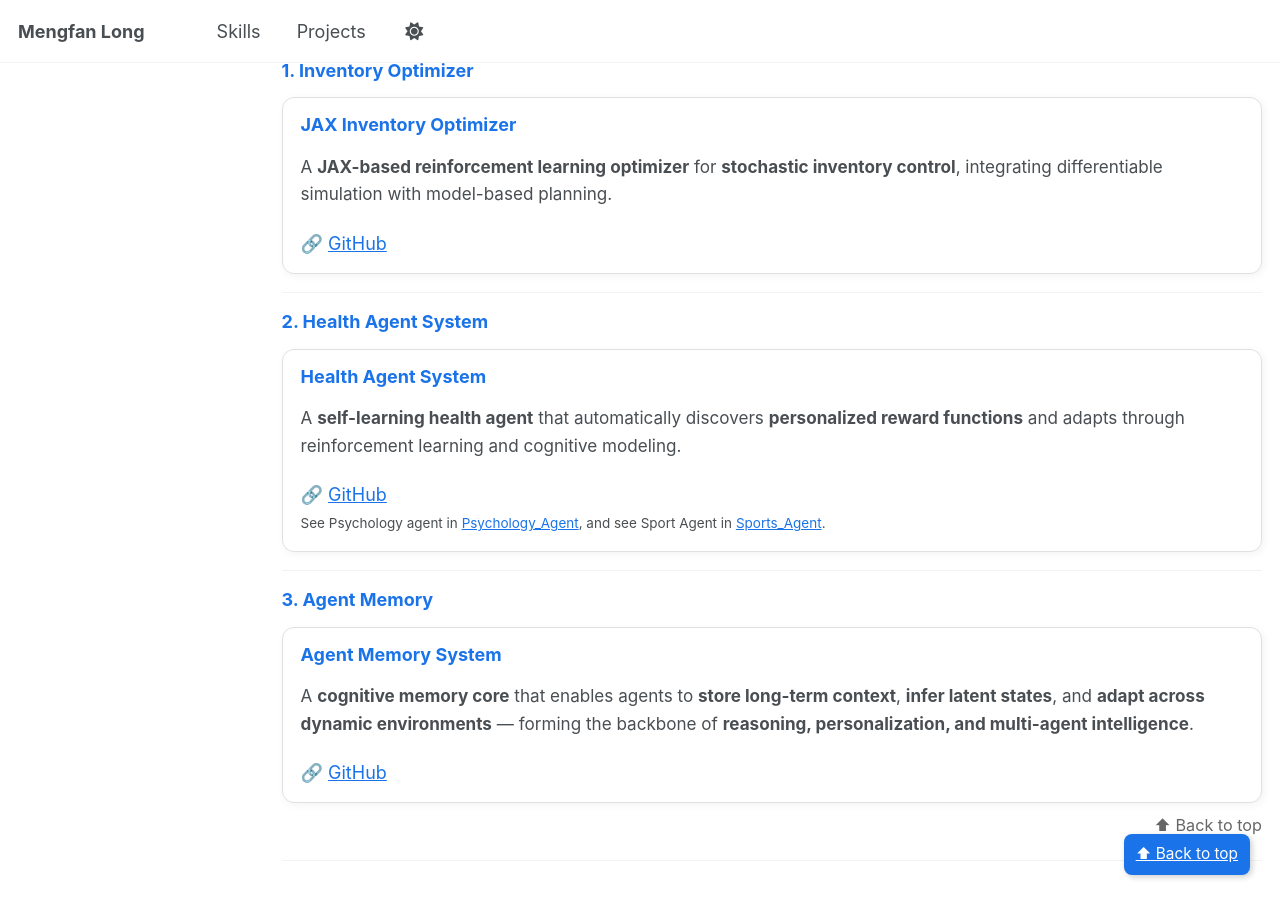
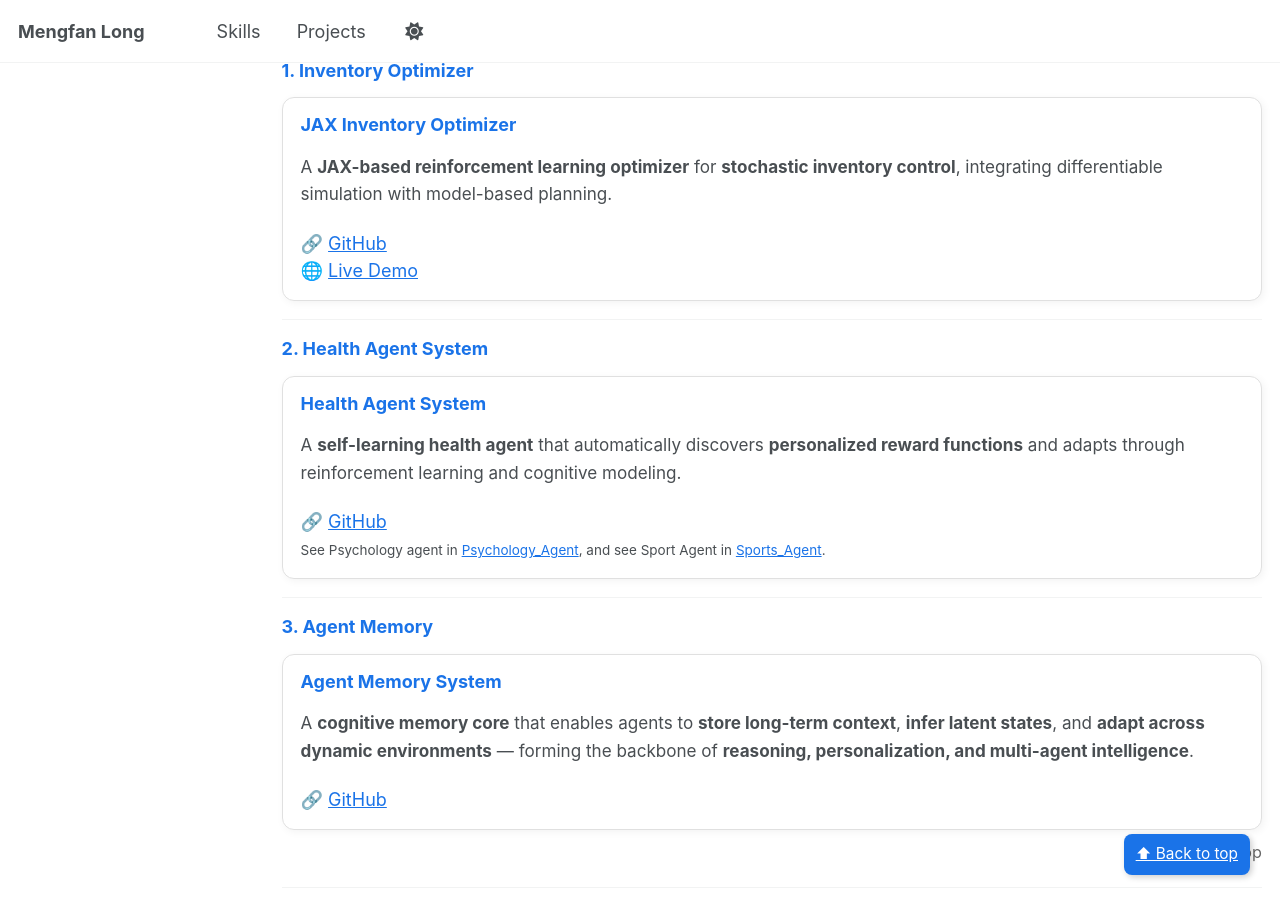
Before and after one commit to kevinlmf/kevinlmf.github.io, a Jekyll site: the page built from _pages/projects.md, in a window 1280 px wide and 900 px high, scrolled down 2002 px. Built offline with Jekyll 4.4.1, drawn with Linux system fonts in a browser that asks for light colours; a script that is not in the unit is left out.

Commit message:
Add live demo link to JAX Inventory Optimizer

```diff
--- a/_pages/projects.md
+++ b/_pages/projects.md
@@ -105,7 +105,8 @@ Building systems that merge **machine learning**, **optimization**, and **contro
   <p>
     A <b>JAX-based reinforcement learning optimizer</b> for <b>stochastic inventory control</b>, integrating differentiable simulation with model-based planning.
   </p>
-  🔗 <a href="https://github.com/kevinlmf/Inventory_Optimizer_System" target="_blank">GitHub</a>
+  🔗 <a href="https://github.com/kevinlmf/Inventory_Optimizer_System" target="_blank">GitHub</a><br>
+  🌐 <a href="https://jax-inventory-saas-latest-9.onrender.com/" target="_blank">Live Demo</a>
 </div>
 
 ---
```
